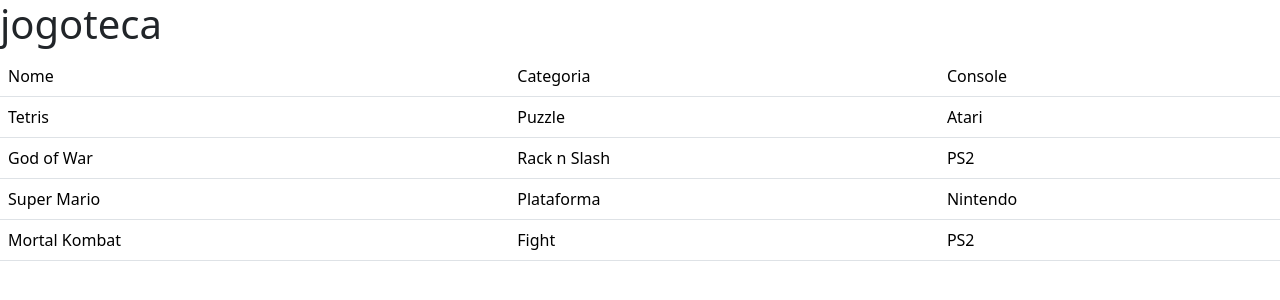
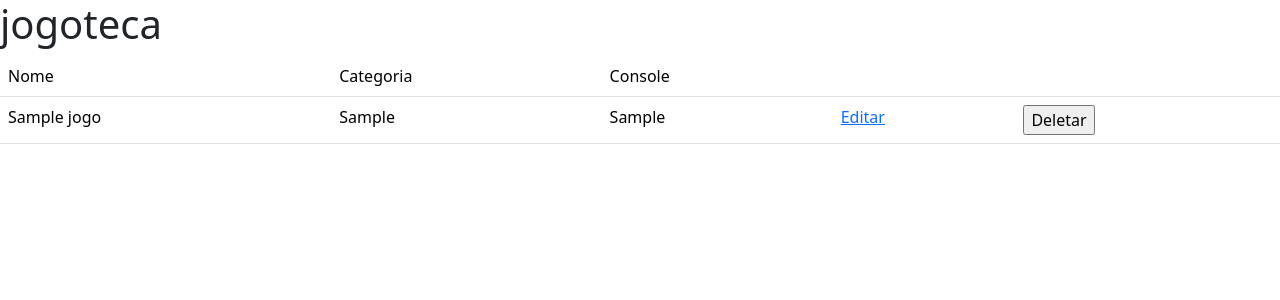
Before and after one commit to Alysson93/jogoteca, a Flask app: page / in a window 1280 px wide. Shown: the top 300 px of the page. Run offline with Flask 3, Linux system fonts and the light colour scheme; tables that the repository leaves empty hold one stand-in row (values such as "Sample post").

Commit message:
crud de jogos

```diff
--- /dev/null
+++ b/config.py
@@ -0,0 +1,4 @@
+SECRET_KEY = 'secret'
+
+SQLALCHEMY_DATABASE_URI = \
+    'postgresql+psycopg2://postgres:password@localhost/jogoteca'
--- a/jogoteca.py
+++ b/jogoteca.py
@@ -1,74 +1,13 @@
-from flask import Flask, render_template, request, redirect, session, flash
+from flask import Flask
+from flask_sqlalchemy import SQLAlchemy
 
 app = Flask(__name__)
-app.secret_key = 'secret'
+app.config.from_pyfile('config.py')
 
-class Jogo:
-    def __init__(self, nome, categoria, console):
-        self.nome = nome
-        self.categoria = categoria
-        self.console = console
+db = SQLAlchemy(app)
 
-jogos = [
-    Jogo('Tetris', 'Puzzle', 'Atari'),
-    Jogo('God of War', 'Rack n Slash', 'PS2'),
-    Jogo('Super Mario', 'Plataforma', 'Nintendo'),
-    Jogo('Mortal Kombat', 'Fight', 'PS2')
-]
-
-class Usuario:
-    def __init__(self, nome, email, senha):
-        self.nome = nome
-        self.email = email
-        self.senha = senha
-
-usuarios = [
-    Usuario('Alysson', 'al@mail.com', '123'),
-    Usuario('Pereira', 'pe@mail.com', '456'),
-    Usuario('Assunção', 'as@mail.com', '789')
-]
-usuarios_dicionario = {usuario.email: usuario for usuario in usuarios}
-
-@app.route('/')
-def root():
-    return render_template('lista.html', title='jogoteca', jogos=jogos)
-
-@app.route('/novo', methods=['GET', 'POST'])
-def novo():
-    if 'usuario_logado' not in session or not session['usuario_logado']:
-        flash('Você precisa estar logado para efetuar esta operação', 'danger')
-        return redirect('/login?proxima=novo')
-    if request.method == 'POST':
-        nome = request.form['nome']
-        categoria = request.form['categoria']
-        console = request.form['console']
-        jogos.append(Jogo(nome, categoria, console))
-        flash('Jogo inserido com sucesso!', 'success')
-        return redirect('/')
-    else:
-        return render_template('novo.html')
-
-@app.route('/login', methods=['GET', 'POST'])
-def login():
-    proxima = request.args.get('proxima') or ''
-    if request.method == 'POST':
-        email = request.form['email']
-        if email in usuarios_dicionario and request.form['senha'] == usuarios_dicionario[email].senha:
-            session['usuario_logado'] = request.form['nome']
-            name = session['usuario_logado']
-            flash(f'Usuário {name} logado com sucesso.', 'success')
-            return redirect(f'/{proxima}')
-        else:
-            flash('Usuário não logado', 'danger')
-            return redirect('/login')
-    else:
-        return render_template('login.html')
+from routes import *
 
 
-@app.route('/logout')
-def logout():
-    session['usuario_logado'] = None
-    flash('Você saiu da sua conta com êxito', 'success')
-    return redirect('/')
-
-app.run(debug=True)
+if __name__ == '__main__':
+    app.run(debug=True)
--- a/requirements.txt
+++ b/requirements.txt
@@ -1 +1,3 @@
+psycopg2-binary==2.9.10
 flask==3.1.0
+flask-sqlalchemy==3.1.1
--- /dev/null
+++ b/routes.py
@@ -0,0 +1,84 @@
+from flask import render_template, request, redirect, session, flash
+from jogoteca import app, db
+from models import Usuarios, Jogos
+
+@app.route('/')
+def root():
+    jogos = Jogos.query.order_by(Jogos.id)
+    return render_template('lista.html', title='jogoteca', jogos=jogos)
+
+@app.route('/novo', methods=['GET', 'POST'])
+def novo():
+    if 'usuario_logado' not in session or not session['usuario_logado']:
+        flash('Você precisa estar logado para efetuar esta operação', 'danger')
+        return redirect('/login?proxima=novo')
+    if request.method == 'POST':
+        jogo = Jogos(
+            nome=request.form['nome'],
+            categoria=request.form['categoria'],
+            console=request.form['console']
+        )
+        db.session.add(jogo)
+        db.session.commit()
+        flash(f'Jogo adicionado com sucesso.', 'success')
+        return redirect('/')
+    else:
+        return render_template('novo.html')
+
+
+@app.route('/editar/<int:id>', methods=['GET', 'POST'])
+def editar(id: int):
+    if 'usuario_logado' not in session or not session['usuario_logado']:
+        flash('Você precisa estar logado para efetuar esta operação', 'danger')
+        return redirect('/login?proxima=editar')
+    jogo = Jogos.query.filter_by(id = id).first()
+    if not jogo:
+        return redirect('/')
+    if request.method == 'POST':
+        jogo.nome = request.form['nome'],
+        jogo.categoria = request.form['categoria'],
+        jogo.console = request.form['console']
+        db.session.commit()
+        flash(f'Jogo editado com sucesso.', 'success')
+        return redirect('/')
+    else:
+        return render_template('editar.html', jogo=jogo)
+
+
+@app.route('/deletar/<int:id>', methods=['POST'])
+def deletar(id: int):
+    if 'usuario_logado' not in session or not session['usuario_logado']:
+        flash('Você precisa estar logado para efetuar esta operação', 'danger')
+        return redirect('/')
+    jogo = Jogos.query.filter_by(id = id).first()
+    if not jogo:
+        return redirect('/')
+    db.session.delete(jogo)
+    db.session.commit()
+    flash(f'Jogo deletado com sucesso.', 'success')
+    return redirect('/')
+
+
+@app.route('/login', methods=['GET', 'POST'])
+def login():
+    proxima = request.args.get('proxima') or ''
+    if request.method == 'POST':
+        email = request.form['email']
+        usuario = Usuarios.query.filter_by(email=email).first()
+        if usuario and request.form['senha'] == usuario.senha:
+            session['usuario_logado'] = request.form['nome']
+            name = session['usuario_logado']
+            flash(f'Usuário {name} logado com sucesso.', 'success')
+            return redirect(f'/{proxima}')
+        else:
+            flash('Usuário não logado', 'danger')
+            return redirect('/login')
+    else:
+        return render_template('login.html')
+
+
+@app.route('/logout')
+def logout():
+    session['usuario_logado'] = None
+    flash('Você saiu da sua conta com êxito', 'success')
+    return redirect('/')
--- a/templates/lista.html
+++ b/templates/lista.html
@@ -7,12 +7,16 @@
             <td>Nome</td>
             <td>Categoria</td>
             <td>Console</td>
+            <td></td>
+            <td></td>
         </tr>
         {% for jogo in jogos %}
             <tr>
                 <td>{{jogo.nome}}</td>
                 <td>{{jogo.categoria}}</td>
                 <td>{{jogo.console}}</td>
+                <td><a href="/editar/{{jogo.id}}">Editar</a></td>
+                <td><form method="post" action="/deletar/{{jogo.id}}"><input type="submit" value="Deletar"></form></td>
             </tr>
         {% endfor %}
     </table>
```
Also changed, not shown: models.py (added, +20 -0 lines), templates/editar.html (added, +11 -0 lines).
